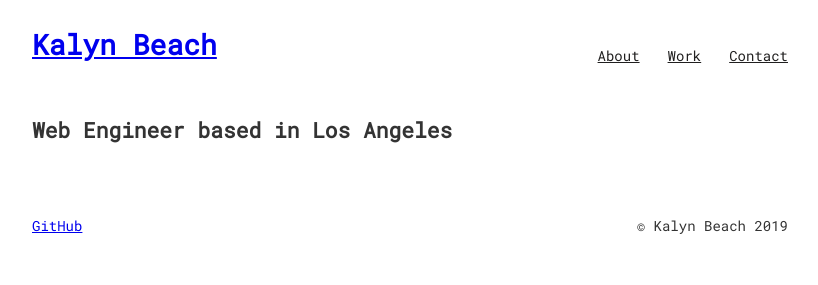
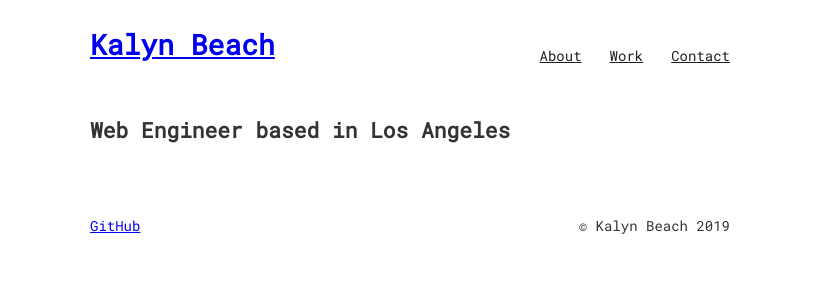
Before and after one commit to kalynbeach/Portfolio, a Gatsby site: page / in a window 1280 px wide. Shown: the whole page, without its empty margins (230-1048 px from the left). Built offline with nearby package versions, Linux system fonts and the light colour scheme; Gatsby itself is replaced by a stand-in of ours; what typography-theme-sutro would draw is missing.

Commit message:
Smooth out responsive grid columns using percentages

```diff
--- a/gatsby-config.js
+++ b/gatsby-config.js
@@ -12,6 +12,7 @@ module.exports = {
       resolve: 'gatsby-source-filesystem',
       options: {
         name: 'images',
+        // eslint-disable-next-line no-undef
         path: `${__dirname}/src/images`,
       },
     },
--- a/src/styles/layout.module.scss
+++ b/src/styles/layout.module.scss
@@ -65,21 +65,21 @@ h6 {
 // Small devices (landscape phones, 576px and up)
 @media (min-width: 576px) {
   .container {
-    grid-template-columns: 1fr 28rem 1fr;
+    grid-template-columns: 1fr 80% 1fr;
   }
 }
 
 // Medium devices (tablets, 768px and up)
 @media (min-width: 768px) {
   .container {
-    grid-template-columns: 1fr 36rem 1fr;
+    grid-template-columns: 1fr 70% 1fr;
   }
 }
 
 // Large devices (desktops, 992px and up)
 @media (min-width: 992px) {
   .container {
-    grid-template-columns: 1fr 48rem 1fr;
+    grid-template-columns: 1fr 60% 1fr;
     grid-gap: $font-size / 2;
   }
 }
@@ -87,6 +87,6 @@ h6 {
 // Extra large devices (large desktops, 1200px and up)
 @media (min-width: 1200px) {
   .container {
-    grid-template-columns: 1fr 54rem 1fr;
+    grid-template-columns: 1fr 50% 1fr;
   }
 }
```
